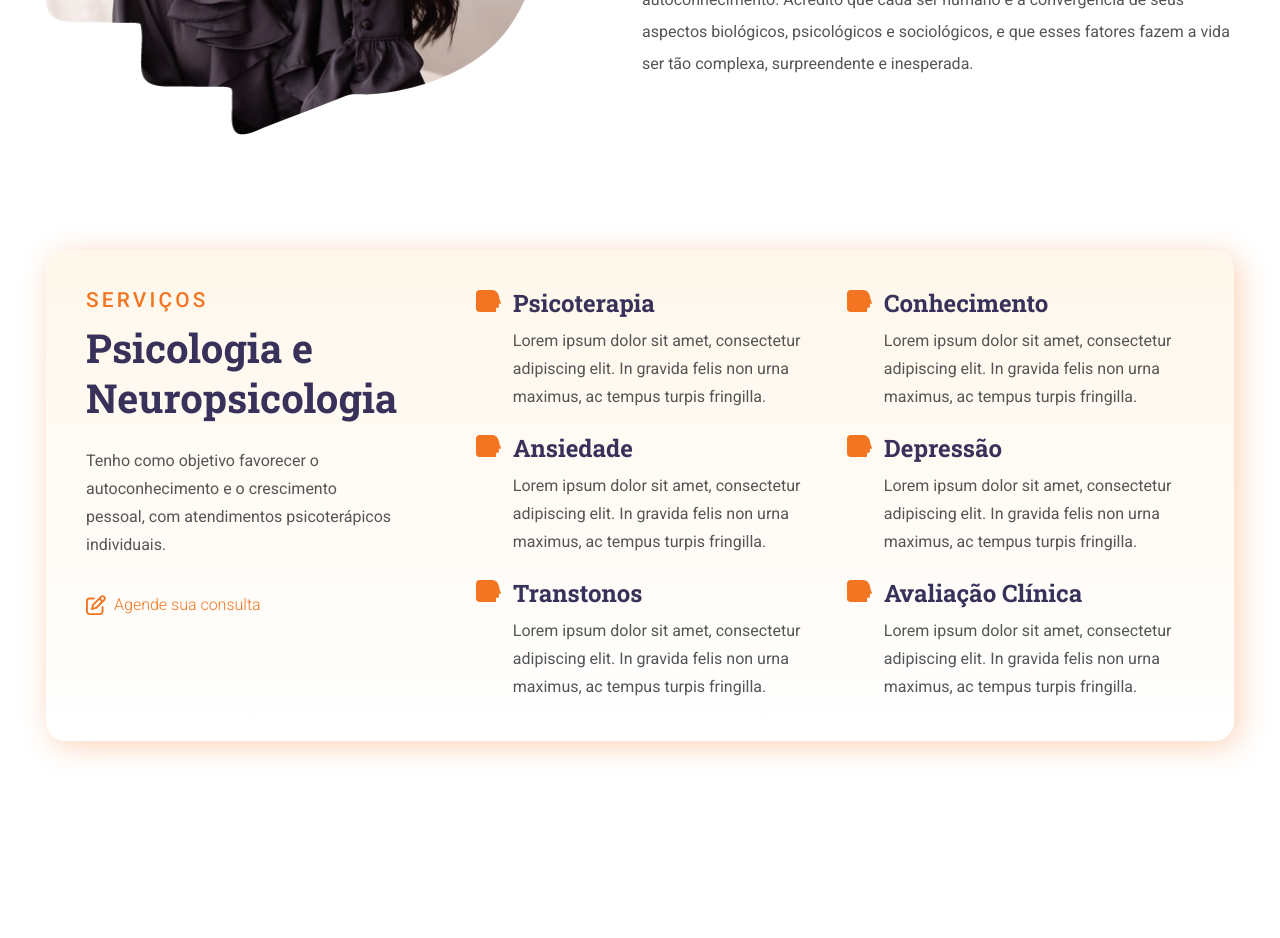
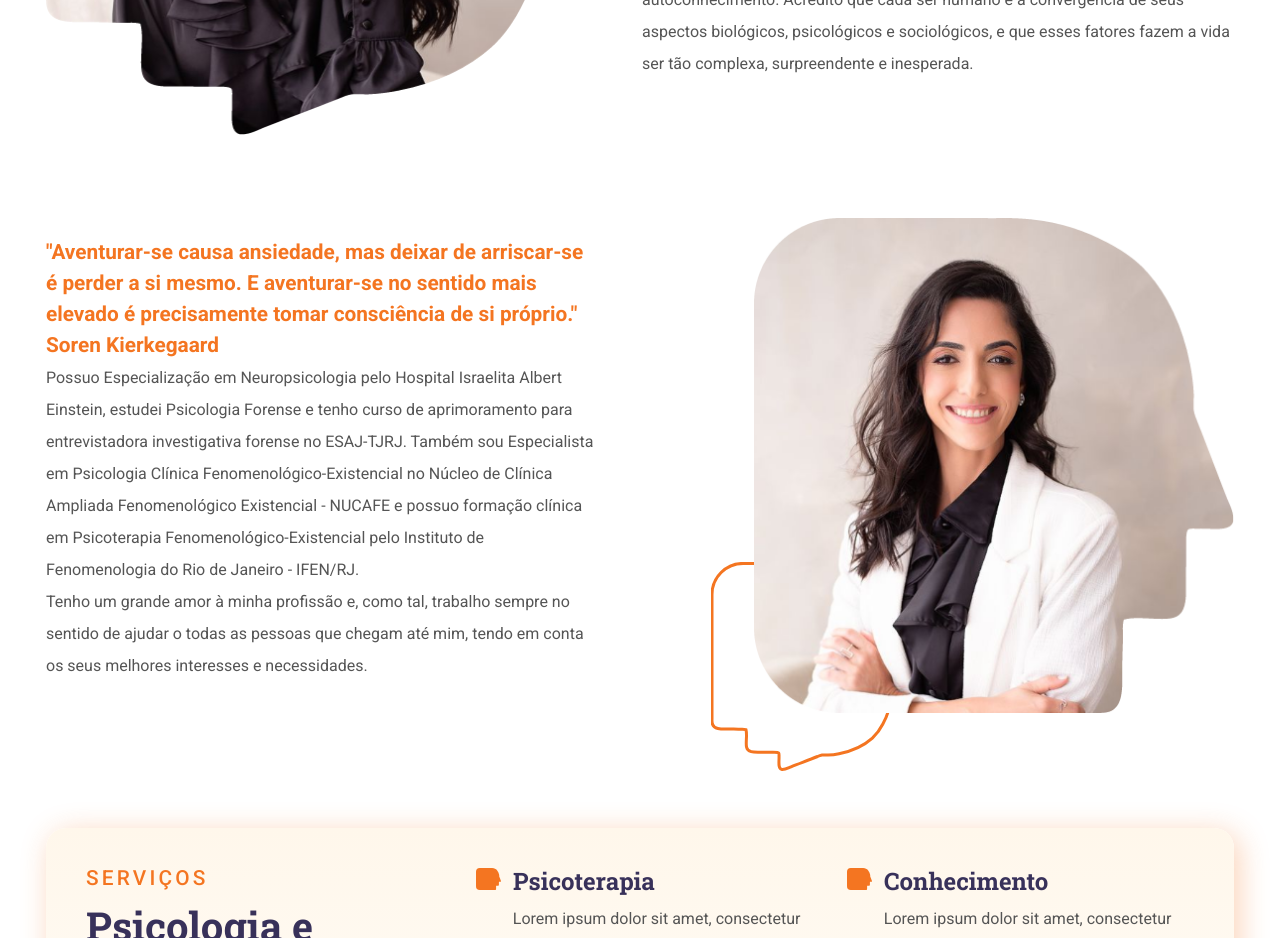
Before and after one commit to RafaelLimaC/astro-psico, an Astro site: page / in a window 1280 px wide. Shown: the part 1780-2718 px from the top of the page. Before the commit the page ends 2649 px from the top, so only its background shows below. Built offline with nearby package versions, Linux system fonts and the light colour scheme; Astro itself is replaced by a stand-in of ours.

Commit message:
fix: about

```diff
--- a/src/components/About.astro
+++ b/src/components/About.astro
@@ -30,6 +30,36 @@
         sociológicos, e que esses fatores fazem a vida ser tão complexa,
         surpreendente e inesperada.
       </p>
+    </div>
+  </div>
+  <div class="about-continuation">
+    <div class="about-continuation__content">
+      <h4>
+        "Aventurar-se causa ansiedade, mas deixar de arriscar-se é perder a si
+        mesmo. E aventurar-se no sentido mais elevado é precisamente tomar
+        consciência de si próprio." <strong>Soren Kierkegaard</strong>
+      </h4>
+      <p>
+        Possuo Especialização em Neuropsicologia pelo Hospital Israelita Albert
+        Einstein, estudei Psicologia Forense e tenho curso de aprimoramento para
+        entrevistadora investigativa forense no ESAJ-TJRJ. Também sou
+        Especialista em Psicologia Clínica Fenomenológico-Existencial no Núcleo
+        de Clínica Ampliada Fenomenológico Existencial - NUCAFE e possuo
+        formação clínica em Psicoterapia Fenomenológico-Existencial pelo
+        Instituto de Fenomenologia do Rio de Janeiro - IFEN/RJ.<br />
+        Tenho um grande amor à minha profissão e, como tal, trabalho sempre no sentido
+        de ajudar o todas as pessoas que chegam até mim, tendo em conta os seus melhores
+        interesses e necessidades.
+      </p>
+    </div>
+    <div class="about-continuation__image">
+      <div>
+        <img
+          loading="lazy"
+          src="/samantha-dutra-continuation.png"
+          alt="Samantha Dutra"
+        />
+      </div>
     </div>
   </div>
 </section>
@@ -98,6 +128,54 @@
         }
       }
     }
+
+    .about-continuation {
+      display: flex;
+      flex-direction: column;
+      gap: 3rem;
+
+      &__image {
+        position: relative;
+        width: fit-content;
+        margin: 0 auto;
+
+        &::before {
+          content: url("/detail-orange.svg");
+          position: absolute;
+          bottom: 3rem;
+          left: 3rem;
+          transform: translate(-50%, 50%);
+        }
+
+        div {
+          position: relative;
+          z-index: 2;
+
+          img {
+            max-width: 470px;
+            width: 100%;
+            height: auto;
+            z-index: 1;
+          }
+        }
+      }
+
+      &__content {
+        h4 {
+          font-size: 1.3rem;
+          color: var(--accent-orange);
+          margin-top: 1rem;
+          line-height: 1.5;
+          font-weight: bold;
+        }
+
+        p {
+          color: var(--color-dark);
+          margin-bottom: 1rem;
+          line-height: 2;
+        }
+      }
+    }
   }
 
   @media screen and (min-width: 1000px) {
@@ -105,7 +183,7 @@
       .about-her {
         flex-direction: row;
         align-items: center;
-        gap: 5rem;
+        gap: 6rem;
 
         &__image {
           margin: none;
@@ -113,6 +191,7 @@
           &::before {
             content: url("/detail-blue.svg");
             position: absolute;
+            height: fit-content;
             top: 4.75rem;
             right: 3rem;
             transform: translate(50%, -50%);
@@ -133,13 +212,44 @@
           }
         }
       }
-    }
-  }
 
-  @media screen and (min-width: 1000px) {
-    section {
-      .about-her {
-        gap: 6rem;
+      .about-continuation {
+        flex-direction: row;
+        align-items: center;
+        gap: 10rem;
+
+        &__image {
+          margin: none;
+
+          div {
+            position: relative;
+            margin-top: 5rem;
+            z-index: 2;
+
+            img {
+              max-width: 480px;
+              width: 100%;
+              min-width: 480px;
+              height: auto;
+              z-index: 1;
+            }
+          }
+        }
+
+        &__content {
+          h4 {
+            font-size: 1.3rem;
+            color: var(--accent-orange);
+            margin-top: 5rem;
+            font-weight: bold;
+          }
+
+          p {
+            color: var(--color-dark);
+            margin-bottom: 1rem;
+            line-height: 2;
+          }
+        }
       }
     }
   }
```
Also changed, not shown: public/samantha-dutra-continuation.png (added), public/samantha-dutra-continuation@2x.png (added).
